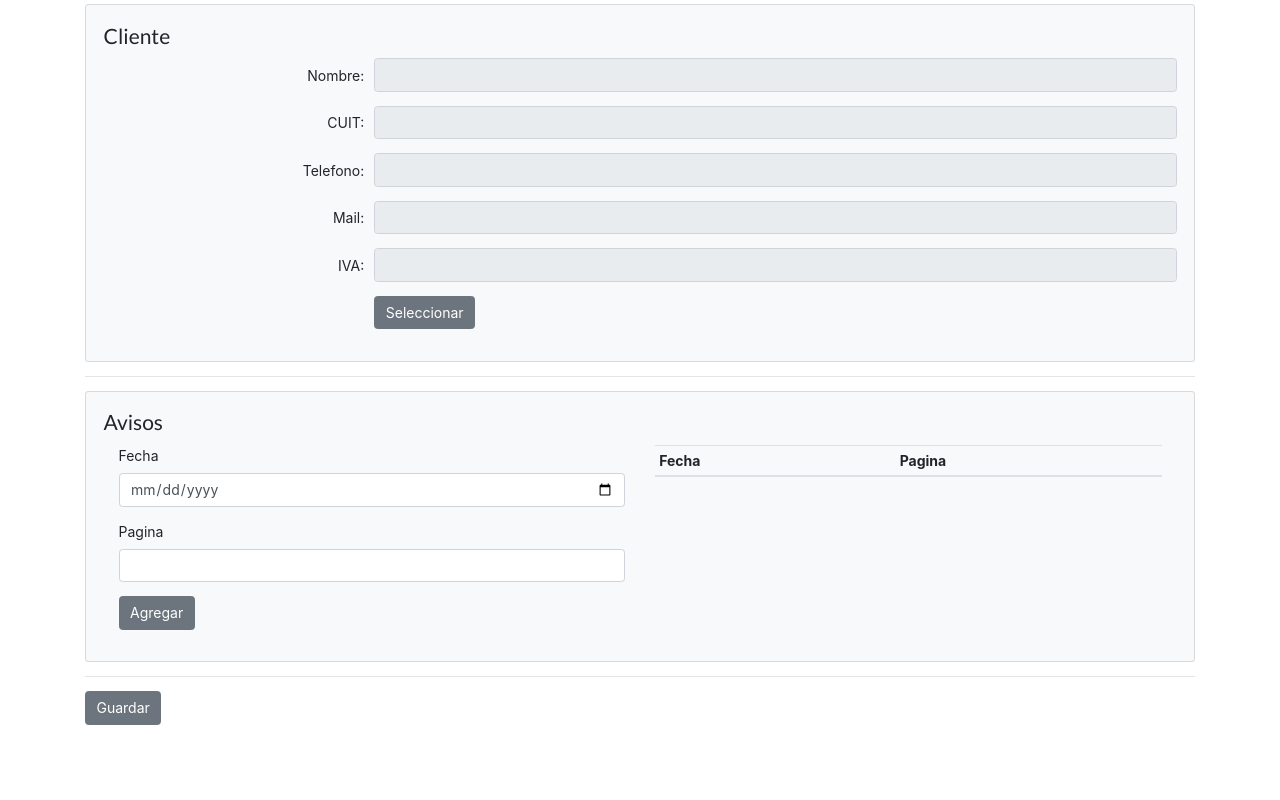
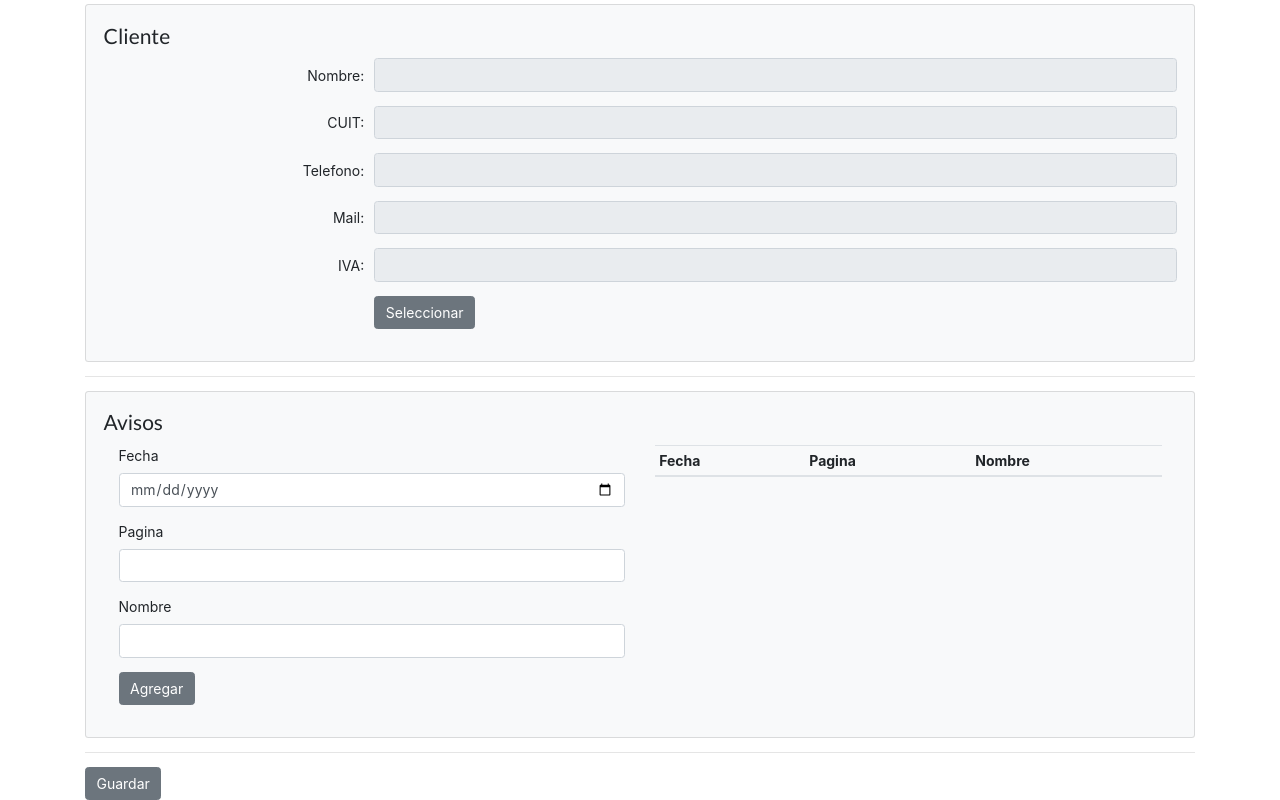
Before and after one commit to juanjosezap/rosario12client, a Vue app: page /addOrder in a window 1280 px wide. Shown: the part 678-1478 px from the top of the page. Before the commit the page ends 1403 px from the top, so only its background shows below. Built offline with nearby package versions, Linux system fonts and the light colour scheme; sample sign-in values are in the browser's storage; what semantic-ui-vue would draw is missing.

Commit message:
Nombre orden rework

```diff
--- a/src/components/AddOrder.vue
+++ b/src/components/AddOrder.vue
@@ -169,6 +169,14 @@
                                     type="number"
                                     v-model="currentAviso.pagina"  />
                             </b-form-group>
+                            <b-form-group
+                                label-for="aviso-nombre"
+                                label="Nombre"
+                            >
+                                <b-form-input
+                                    id="aviso-nombre"
+                                    v-model="currentAviso.nombre" />
+                            </b-form-group>
                             <b-form-group v-if="currentAviso.index === -1">
                                 <b-button @click="addAviso" >Agregar</b-button>
                             </b-form-group>
@@ -225,6 +233,7 @@ export default {
             currentAviso: {
                 fecha: '',
                 pagina: null,
+                nombre: '',
                 index: -1
             },
             // fields: ['fecha', 'pagina'],
@@ -243,7 +252,7 @@ export default {
             return this.order.medio == 'Pagina 12';
         },
         fields: function() {
-            return this.edicionNacional ? ['fecha'] : ['fecha', 'pagina']
+            return this.edicionNacional ? ['fecha', 'nombre'] : ['fecha', 'pagina', 'nombre']
         }
     },
     methods: {
@@ -278,6 +287,7 @@ export default {
             this.currentAviso = {
                 fecha: '',
                 pagina: null,
+                nombre: '',
                 index: -1
             };
             this.order = {
@@ -310,7 +320,8 @@ export default {
 
             this.order.avisos.push({
                 fecha: this.currentAviso.fecha,
-                pagina: this.currentAviso.pagina
+                pagina: this.currentAviso.pagina,
+                nombre: this.currentAviso.nombre.trim()
             });
         },
 
@@ -318,13 +329,15 @@ export default {
             console.log(index)
             this.currentAviso.fecha = record.fecha;
             this.currentAviso.pagina = record.pagina;
+            this.currentAviso.nombre = record.nombre;
             this.currentAviso.index = index;
         },
 
         cancelAviso(e) {
             e.preventDefault();
-            this.currentAviso.fecha = ""
-            this.currentAviso.pagina = ""
+            this.currentAviso.fecha = "";
+            this.currentAviso.pagina = "";
+            this.currentAviso.nombre = "";
             this.currentAviso.index = -1;
         },
 
@@ -332,16 +345,19 @@ export default {
             e.preventDefault();
             this.order.avisos[this.currentAviso.index].fecha = this.currentAviso.fecha;
             this.order.avisos[this.currentAviso.index].pagina = this.currentAviso.pagina;
-            this.currentAviso.fecha = ""
-            this.currentAviso.pagina = ""
+            this.order.avisos[this.currentAviso.index].nombre = this.currentAviso.nombre;
+            this.currentAviso.fecha = "";
+            this.currentAviso.pagina = "";
+            this.currentAviso.nombre = "";
             this.currentAviso.index = -1;
         },
 
         deleteAviso(e) {
             e.preventDefault();
             this.order.avisos.splice(this.currentAviso.index, 1);
-            this.currentAviso.fecha = ""
-            this.currentAviso.pagina = ""
+            this.currentAviso.fecha = "";
+            this.currentAviso.pagina = "";
+            this.currentAviso.nombre = "";
             this.currentAviso.index = -1;
         }
     }
--- a/src/components/EditOrder.vue
+++ b/src/components/EditOrder.vue
@@ -168,6 +168,14 @@
                                     type="number"
                                     v-model="currentAviso.pagina"  />
                             </b-form-group>
+                            <b-form-group
+                                label-for="aviso-nombre"
+                                label="Nombre"
+                            >
+                                <b-form-input
+                                    id="aviso-nombre"
+                                    v-model="currentAviso.nombre" />
+                            </b-form-group>
                             <b-form-group v-if="currentAviso.index === -1">
                                 <b-button @click="addAviso" >Agregar</b-button>
                             </b-form-group>
@@ -217,6 +225,7 @@ export default {
             currentAviso: {
                 fecha: '',
                 pagina: null,
+                nombre: '',
                 index: -1
             },
             // fields: ['fecha', 'pagina'],
@@ -235,7 +244,7 @@ export default {
             return this.order.medio == 'Pagina 12';
         },
         fields: function() {
-            return this.edicionNacional ? ['fecha'] : ['fecha', 'pagina']
+            return this.edicionNacional ? ['fecha', 'nombre'] : ['fecha', 'pagina', 'nombre']
         }
     },
     methods: {
@@ -265,6 +274,7 @@ export default {
             console.log(index)
             this.currentAviso.fecha = record.fecha;
             this.currentAviso.pagina = record.pagina;
+            this.currentAviso.nombre = record.nombre;
             this.currentAviso.index = index;
         },
         addAviso(e) {
@@ -273,14 +283,16 @@ export default {
             if (!this.edicionNacional && this.currentAviso.pagina == null) return;
             this.order.avisos.push({
                 fecha: this.currentAviso.fecha,
-                pagina: this.currentAviso.pagina
+                pagina: this.currentAviso.pagina,
+                nombre: this.currentAviso.nombre
             });
         },
 
         cancelAviso(e) {
             e.preventDefault();
-            this.currentAviso.fecha = ""
-            this.currentAviso.pagina = ""
+            this.currentAviso.fecha = "";
+            this.currentAviso.pagina = "";
+            this.currentAviso.nombre = "";
             this.currentAviso.index = -1;
         },
 
@@ -288,16 +300,19 @@ export default {
             e.preventDefault();
             this.order.avisos[this.currentAviso.index].fecha = this.currentAviso.fecha;
             this.order.avisos[this.currentAviso.index].pagina = this.currentAviso.pagina;
-            this.currentAviso.fecha = ""
-            this.currentAviso.pagina = ""
+            this.order.avisos[this.currentAviso.index].nombre = this.currentAviso.nombre;
+            this.currentAviso.fecha = "";
+            this.currentAviso.pagina = "";
+            this.currentAviso.nombre = "";
             this.currentAviso.index = -1;
         },
 
         deleteAviso(e) {
             e.preventDefault();
             this.order.avisos.splice(this.currentAviso.index, 1);
-            this.currentAviso.fecha = ""
-            this.currentAviso.pagina = ""
+            this.currentAviso.fecha = "";
+            this.currentAviso.pagina = "";
+            this.currentAviso.nombre = "";
             this.currentAviso.index = -1;
         },
 
```
